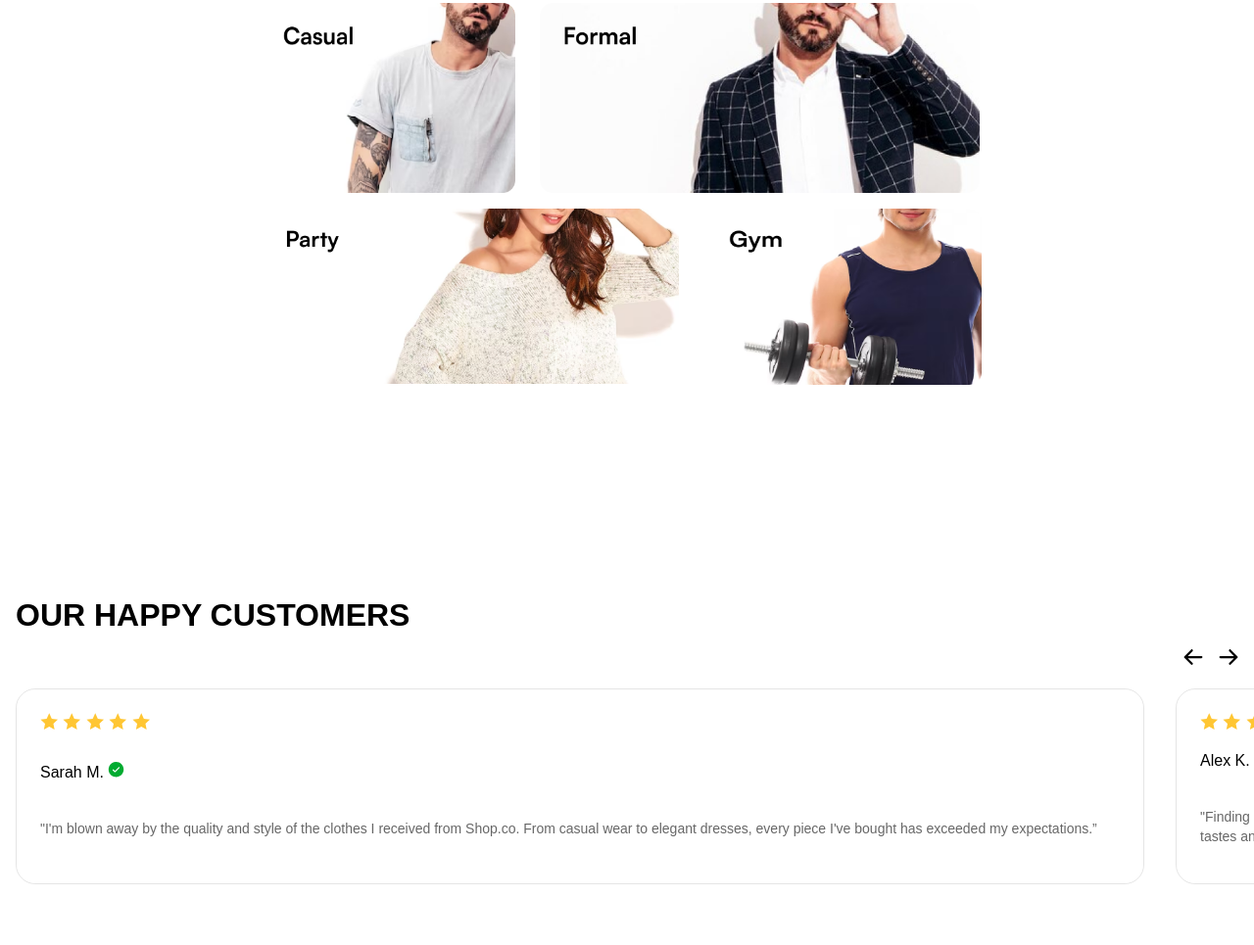
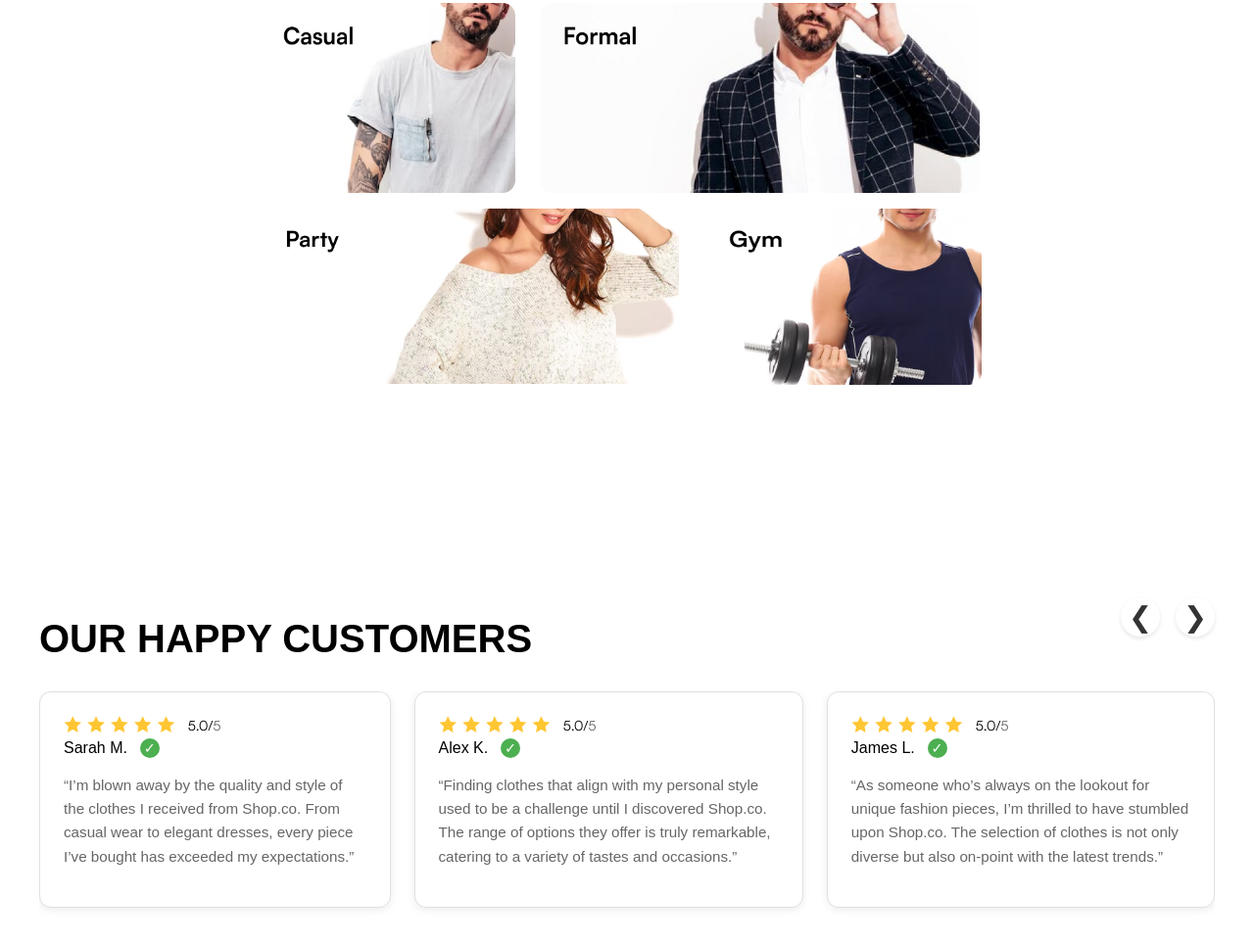
Before and after one commit to lauraensilva/e-commerce-compass, a plain HTML site: page index.html in a window 1280 px wide. Shown: the part 2661-3626 px from the top of the page at 98% size. Drawn offline with Linux system fonts and the light colour scheme.

Commit message:
ajustando comments

```diff
--- a/index.html
+++ b/index.html
@@ -41,7 +41,7 @@
         <div class="stat-item"> <h3>2,000+</h3> <p>High-Quality Products</p> </div>
         <div class="stat-item"> <h3>30,000+</h3> <p>Happy Customers</p> </div>
     </section>
-    <footer>
+    <section class="brands-section">
         <div class="brands">
             <img src="img/Versace-logo.png" alt="Versace">
             <img src="img/Zara-logo.png" alt="Zara">
@@ -49,7 +49,7 @@
             <img src="img/Prada-logo.png" alt="Prada">
             <img src="img/Calvin-Klein-logo.png" alt="Calvin Klein">
         </div>
-    </footer>
+    </section>
     <section class="new-arrivals">
         <h2>NEW ARRIVALS</h2>
         <div class="products">
@@ -129,66 +129,44 @@
             </div>
         </div>
     </section>
-    <section class="avaliacao">
-        <div class="avaliacao-title">
-            <h3>OUR HAPPY CUSTOMERS</h3>
-            <div class="avaliacao-title-icons">
-                <img id="seta-esquerda" src="img/seta-esquerda-icon.svg" alt="Seta Esquerda Icon">
-                <img id="seta-direita" src="img/seta-direita-icon.svg" alt="Seta Direita Icon">
+    <section class="happy-customers-section">
+        <div class="section-header">
+            <h2>
+                <span>OUR HAPPY</span>
+                <span>CUSTOMERS</span>
+            </h2>
+            <div class="navigation-arrows">
+                <span class="arrow-left">&#10094;</span>
+                <span class="arrow-right">&#10095;</span>
             </div>
         </div>
-        <div class="avaliacao-container">
-            <div class="avaliacao-card ">
-                <div class="avaliacao-card-stars">
-                    <img src="img/estrela-icon.svg" alt="Estrela Icon">
-                    <img src="img/estrela-icon.svg" alt="Estrela Icon">
-                    <img src="img/estrela-icon.svg" alt="Estrela Icon">
-                    <img src="img/estrela-icon.svg" alt="Estrela Icon">
-                    <img src="img/estrela-icon.svg" alt="Estrela Icon">
+
+        <div class="comments-container">
+            <div class="comment sarah-comment">
+                <div class="stars"><img src="img/5-estrelas.png" alt="stars"></div>
+                <div class="comment-info">
+                    <span class="name">Sarah M.</span>
+                    <span class="verified"></span>
                 </div>
-                <div class="avaliacao-usuario">
-                    <p class="avaliacao-usuario-nome">Sarah M. <img src="img/verify-icon.svg" alt="Verificado Icon"></p>
-                    <p class="avaliacao-usuario-texto">"I'm blown away by the quality and style of the clothes I received from Shop.co. From casual wear to elegant dresses, every piece I've bought has exceeded my expectations.”</p>
+                <p class="comment-text">“I’m blown away by the quality and style of the clothes I received from Shop.co. From casual wear to elegant dresses, every piece I’ve bought has exceeded my expectations.”</p>
+            </div>
+
+            <div class="comment other-comment">
+                <div class="stars"><img src="img/5-estrelas.png" alt="stars"></div>
+                <div class="comment-info">
+                    <span class="name">Alex K.</span>
+                    <span class="verified"></span>
                 </div>
+                <p class="comment-text">“Finding clothes that align with my personal style used to be a challenge until I discovered Shop.co. The range of options they offer is truly remarkable, catering to a variety of tastes and occasions.”</p>
             </div>
-            <div class="avaliacao-card">
-                <div class="avaliacao-card-stars">
-                    <img src="img/estrela-icon.svg" alt="Estrela Icon">
-                    <img src="img/estrela-icon.svg" alt="Estrela Icon">
-                    <img src="img/estrela-icon.svg" alt="Estrela Icon">
-                    <img src="img/estrela-icon.svg" alt="Estrela Icon">
-                    <img src="img/estrela-icon.svg" alt="Estrela Icon">
+
+            <div class="comment other-comment">
+                <div class="stars"><img src="img/5-estrelas.png" alt="stars"></div>
+                <div class="comment-info">
+                    <span class="name">James L.</span>
+                    <span class="verified"></span>
                 </div>
-                <div class="avaliacao-usuario">
-                    <p class="avaliacao-usuario-nome">Alex K. <img src="img/verify-icon.svg" alt="Verificado Icon"></p>
-                    <p class="avaliacao-usuario-texto">"Finding clothes that align with my personal style used to be a challenge until I discovered Shop.co. The range of options they offer is truly remarkable, catering to a variety of tastes and occasions.”</p>
-                </div>
-            </div>
-            <div class="avaliacao-card">
-                <div class="avaliacao-card-stars">
-                    <img src="img/estrela-icon.svg" alt="Estrela Icon">
-                    <img src="img/estrela-icon.svg" alt="Estrela Icon">
-                    <img src="img/estrela-icon.svg" alt="Estrela Icon">
-                    <img src="img/estrela-icon.svg" alt="Estrela Icon">
-                    <img src="img/estrela-icon.svg" alt="Estrela Icon">
-                </div>
-                <div class="avaliacao-usuario">
-                    <p class="avaliacao-usuario-nome">James L. <img src="img/verify-icon.svg" alt="Verificado Icon"></p>
-                    <p class="avaliacao-usuario-texto">"As someone who's always on the lookout for unique fashion pieces, I'm thrilled to have stumbled upon Shop.co. The selection of clothes is not only diverse but also on-point with the latest trends.”</p>
-                </div>
-            </div>
-            <div class="avaliacao-card">
-                <div class="avaliacao-card-stars">
-                    <img src="img/estrela-icon.svg" alt="Estrela Icon">
-                    <img src="img/estrela-icon.svg" alt="Estrela Icon">
-                    <img src="img/estrela-icon.svg" alt="Estrela Icon">
-                    <img src="img/estrela-icon.svg" alt="Estrela Icon">
-                    <img src="img/estrela-icon.svg" alt="Estrela Icon">
-                </div>
-                <div class="avaliacao-usuario">
-                    <p class="avaliacao-usuario-nome">Mooen <img src="img/verify-icon.svg" alt="Verificado Icon"></p>
-                    <p class="avaliacao-usuario-texto">"As someone who's always on the lookout for unique fashion pieces, I'm thrilled to have stumbled upon Shop.co. The selection of clothes is not only diverse but also on-point with the latest trends.”</p>
-                </div>
+                <p class="comment-text">“As someone who’s always on the lookout for unique fashion pieces, I’m thrilled to have stumbled upon Shop.co. The selection of clothes is not only diverse but also on-point with the latest trends.”</p>
             </div>
         </div>
     </section>
--- a/style.css
+++ b/style.css
@@ -116,7 +116,7 @@ body {
     color: gray;
 }
 
-footer {
+.brands-section {
     background: black;
     color: white;
     text-align: center;
@@ -277,71 +277,114 @@ footer {
     height: 88%;
     margin-right: 10%;
 }
-.avaliacao {
-    margin-bottom: 50px;
 
-    .avaliacao-title {
-        display: flex;
-        flex-direction: row;
-        justify-content: space-between;
-        align-items: flex-end;
-        margin: 0 16px 24px 16px;
-
-        h3 {
-            font-size: 32px;
+.happy-customers-section {
+    padding: 2rem 1rem;
+    max-width: 1200px;
+    margin: 0 auto;
+    margin-bottom: 5%;
 }
 
-        .avaliacao-title-icons {
-            display: flex;
-            gap: 16px;
-        }
+.happy-customers-section h2 {
+    font-size: 2.5em;
+    color: #000;
+    text-align: left;
+    margin: 0;
+    line-height: 1.1;
+    margin-top: 20px; /* Ajuste o valor conforme necessário */
 }
 
-    .avaliacao-container {
+.section-header {
     display: flex;
-        width: 100%;
+    justify-content: space-between;
+    align-items: flex-start;
+    margin-bottom: 2rem;
     position: relative;
-        overflow: hidden; /* Adicionado para evitar expansão do layout */
 }
 
-    .avaliacao-card {
-        /*display: none;  Oculta todos os cards por padrão */
-        padding: 24px;
-        margin: 0 16px;
-        border-radius: 20px;
-        border: 1px solid rgba(0, 0, 0, 0.10);
-        align-items: flex-start;
-        align-content: flex-start;
-        flex-wrap: wrap;
-        gap: 12px;
-        min-width: 90%;
-        box-sizing: border-box;
+.comments-container {
+    display: flex;
+    gap: 1.5rem;
+    overflow-x: auto;
+    padding-bottom: 1rem;
+    scrollbar-width: none; /* Esconde a barra de rolagem no Firefox */
 }
 
-     .avaliacao-card:first-child {
-        display: flex; /* Mostra apenas o primeiro card inicialmente */
+.comments-container::-webkit-scrollbar {
+    display: none; /* Esconde a barra de rolagem no Chrome/Safari */
 }
 
-    .avaliacao-usuario {
-        display: flex;
-        flex-direction: column;
-        align-items: flex-start;
-        gap: 8px;
-        align-self: stretch;
-
-        .avaliacao-usuario-nome {
-            font-size: 16px;
-            text-align: center;
+.comment {
+    border: 1px solid #e0e0e0;
+    border-radius: 12px;
+    padding: 1.5rem;
+    min-width: 300px;
+    background: white;
+    box-shadow: 0 2px 8px rgba(0,0,0,0.08);
+    flex: 1 1 auto;
+    scroll-snap-align: start; /* Alinha os comentários ao rolar */
 }
 
-        .avaliacao-usuario-texto {
-            font-size: 14px;
-            color: rgba(0, 0, 0, 0.60);
-            line-height: 20px;
-        }
-    }
+.comment-info {
+    display: flex;
+    align-items: center;
+    gap: 0.8rem;
+    margin-bottom: 1rem;
 }
 
+.verified {
+    display: inline-block;
+    width: 20px;
+    height: 20px;
+    background: #4CAF50;
+    border-radius: 50%;
+    position: relative;
+}
+
+.verified::after {
+    content: '✓';
+    color: white;
+    position: absolute;
+    top: 50%;
+    left: 50%;
+    transform: translate(-50%, -50%);
+    font-size: 0.9em;
+}
+
+.comment-text {
+    color: #666;
+    line-height: 1.6;
+    font-size: 0.95em;
+    text-align: left;
+}
+
+.navigation-arrows {
+    display: flex;
+    gap: 1rem;
+    position: absolute;
+    right: 0;
+    top: 0;
+}
+
+.arrow-left, .arrow-right {
+    cursor: pointer;
+    font-size: 1.8em;
+    color: #333;
+    transition: all 0.3s;
+    background: white;
+    border-radius: 50%;
+    width: 40px;
+    height: 40px;
+    display: flex;
+    align-items: center;
+    justify-content: center;
+    box-shadow: 0 2px 4px rgba(0,0,0,0.1);
+}
+
+.arrow-left:hover, .arrow-right:hover {
+    background: #f5f5f5;
+    transform: scale(1.05);
+}
 @media (max-width: 768px) {
     .product {
         width: calc(50% - 20px);
```
Also changed, not shown: img/estrela-icon.svg (deleted), img/seta-direita-icon.svg (deleted), img/seta-esquerda-icon.svg (deleted), img/verify-icon.svg (deleted). Lines whose indentation alone changed are shown as unchanged.
